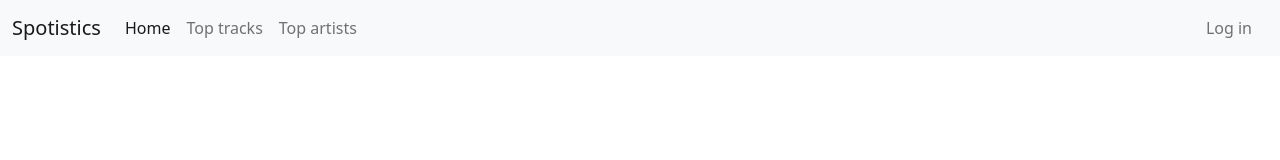
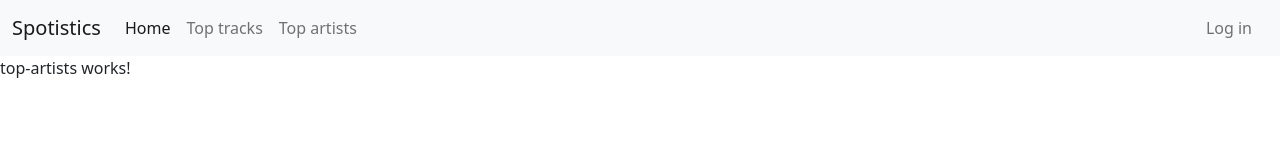
Before and after one commit to wellthatsit/Spotistics, an Angular app in the folder SpotisticalAngular/: page /top-artists in a window 1280 px wide. Before the commit this address led to /. Shown: the top 160 px of the page. Built offline with nearby package versions, Linux system fonts and the light colour scheme.

Commit message:
Added TopTracks and TopArtistsComponent components and routerLinks for them.

```diff
--- a/SpotisticalAngular/src/app/app.component.html
+++ b/SpotisticalAngular/src/app/app.component.html
@@ -42,10 +42,10 @@
                 <a class="nav-link active" aria-current="page" routerLink="/">Home</a>
               </li>
               <li class="nav-item">
-                <a class="nav-link">Top tracks</a>
+                <a class="nav-link" routerLink="top-tracks">Top tracks</a>
               </li>
               <li class="nav-item">
-                <a class="nav-link">Top artists</a>
+                <a class="nav-link" routerLink="top-artists">Top artists</a>
               </li>
             </ul>
             <ul class="navbar-nav">
--- /dev/null
+++ b/SpotisticalAngular/src/app/top-artists/top-artists.component.html
@@ -0,0 +1 @@
+<p>top-artists works!</p>
--- /dev/null
+++ b/SpotisticalAngular/src/app/top-artists/top-artists.component.ts
@@ -0,0 +1,16 @@
+import { Component, OnInit } from '@angular/core';
+
+@Component({
+  selector: 'app-top-artists',
+  templateUrl: './top-artists.component.html',
+  styles: [
+  ]
+})
+export class TopArtistsComponent implements OnInit {
+
+  constructor() { }
+
+  ngOnInit(): void {
+  }
+
+}
--- /dev/null
+++ b/SpotisticalAngular/src/app/top-tracks/top-tracks.component.html
@@ -0,0 +1 @@
+<p>top-tracks works!</p>
--- /dev/null
+++ b/SpotisticalAngular/src/app/top-tracks/top-tracks.component.ts
@@ -0,0 +1,16 @@
+import { Component, OnInit } from '@angular/core';
+
+@Component({
+  selector: 'app-top-tracks',
+  templateUrl: './top-tracks.component.html',
+  styles: [
+  ]
+})
+export class TopTracksComponent implements OnInit {
+
+  constructor() { }
+
+  ngOnInit(): void {
+  }
+
+}
```
Also changed, not shown: SpotisticalAngular/src/app/app.module.ts (+8 -2 lines).
